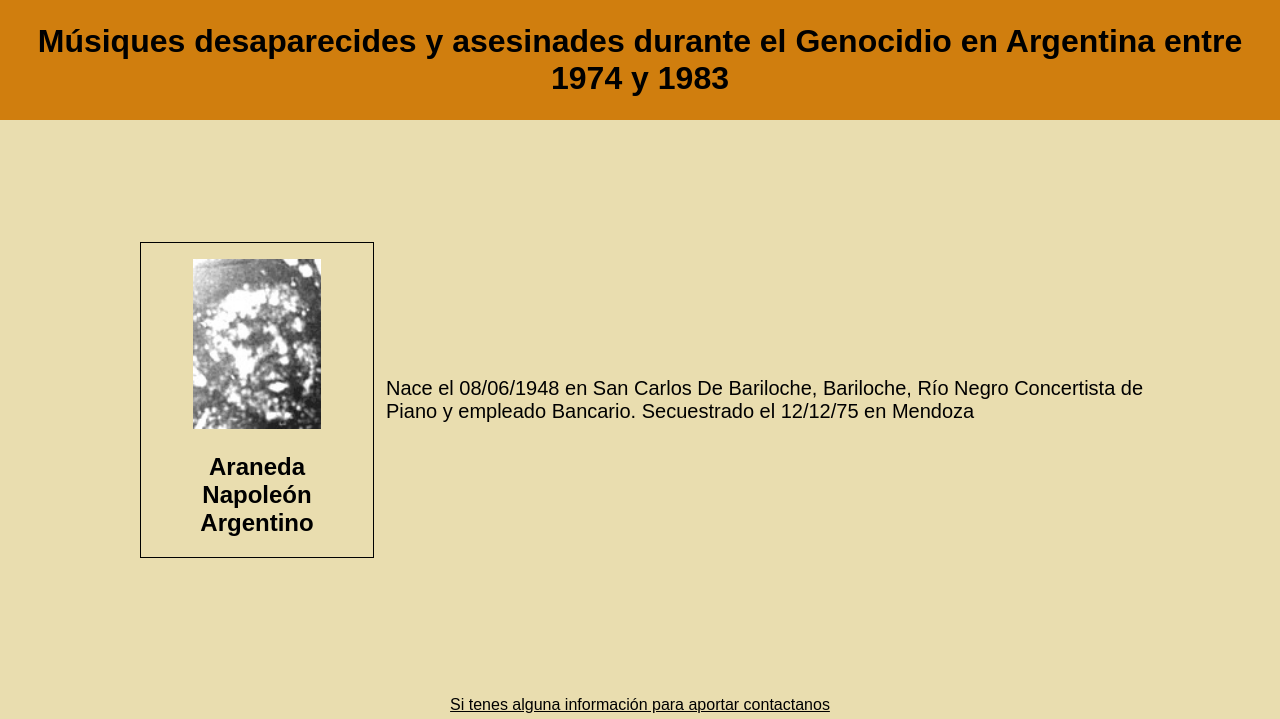
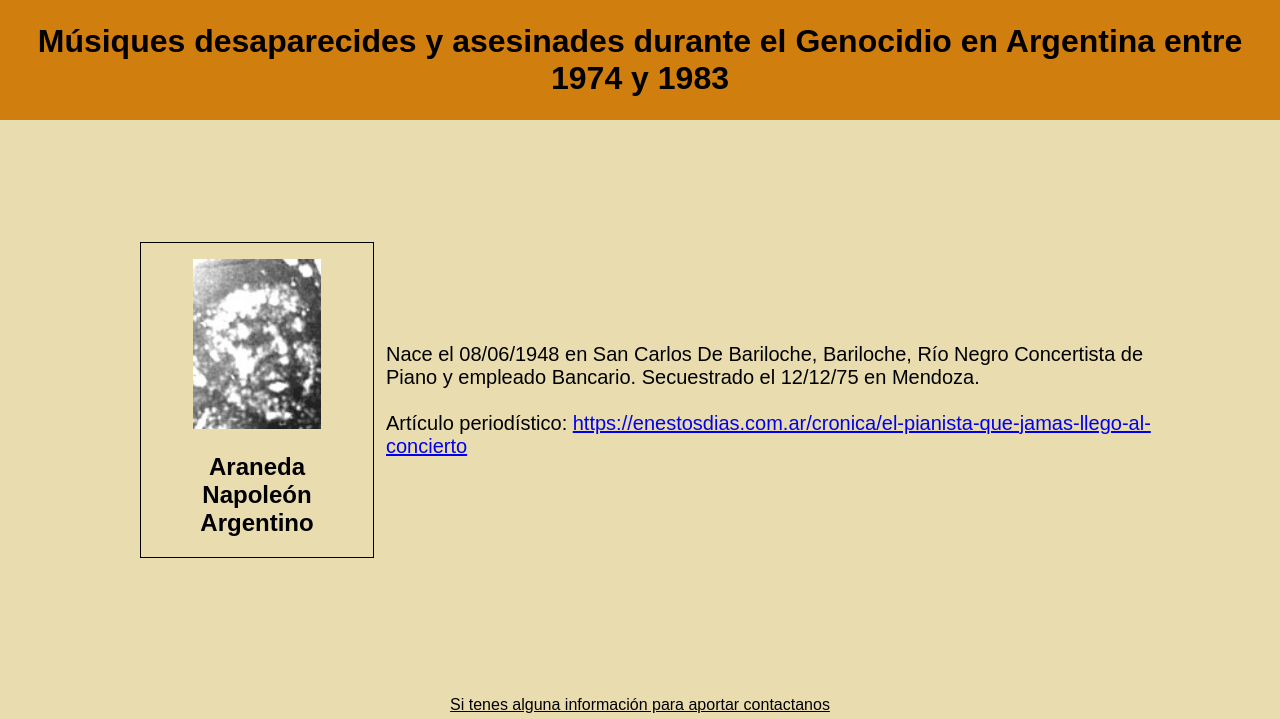
Before and after one commit to musicayddhh/musica, a plain HTML site: page personas/AranedaNapoleon.html in a window 1280 px wide. Shown: the top 719 px of the page. Drawn offline with Linux system fonts and the light colour scheme.

Commit message:
se agrega nota de araneda

```diff
--- a/personas/AranedaNapoleon.html
+++ b/personas/AranedaNapoleon.html
@@ -20,7 +20,10 @@
         <div class="info">
             <p>Nace el 08/06/1948 en San Carlos De Bariloche, Bariloche, Río Negro
                 Concertista de Piano y empleado Bancario.
-                Secuestrado el 12/12/75 en Mendoza
+                Secuestrado el 12/12/75 en Mendoza.
+                <br>
+                <br>
+                Artículo periodístico: <a href="https://enestosdias.com.ar/cronica/el-pianista-que-jamas-llego-al-concierto">https://enestosdias.com.ar/cronica/el-pianista-que-jamas-llego-al-concierto</a>
                 </p>
         </div>
     </main>
```
